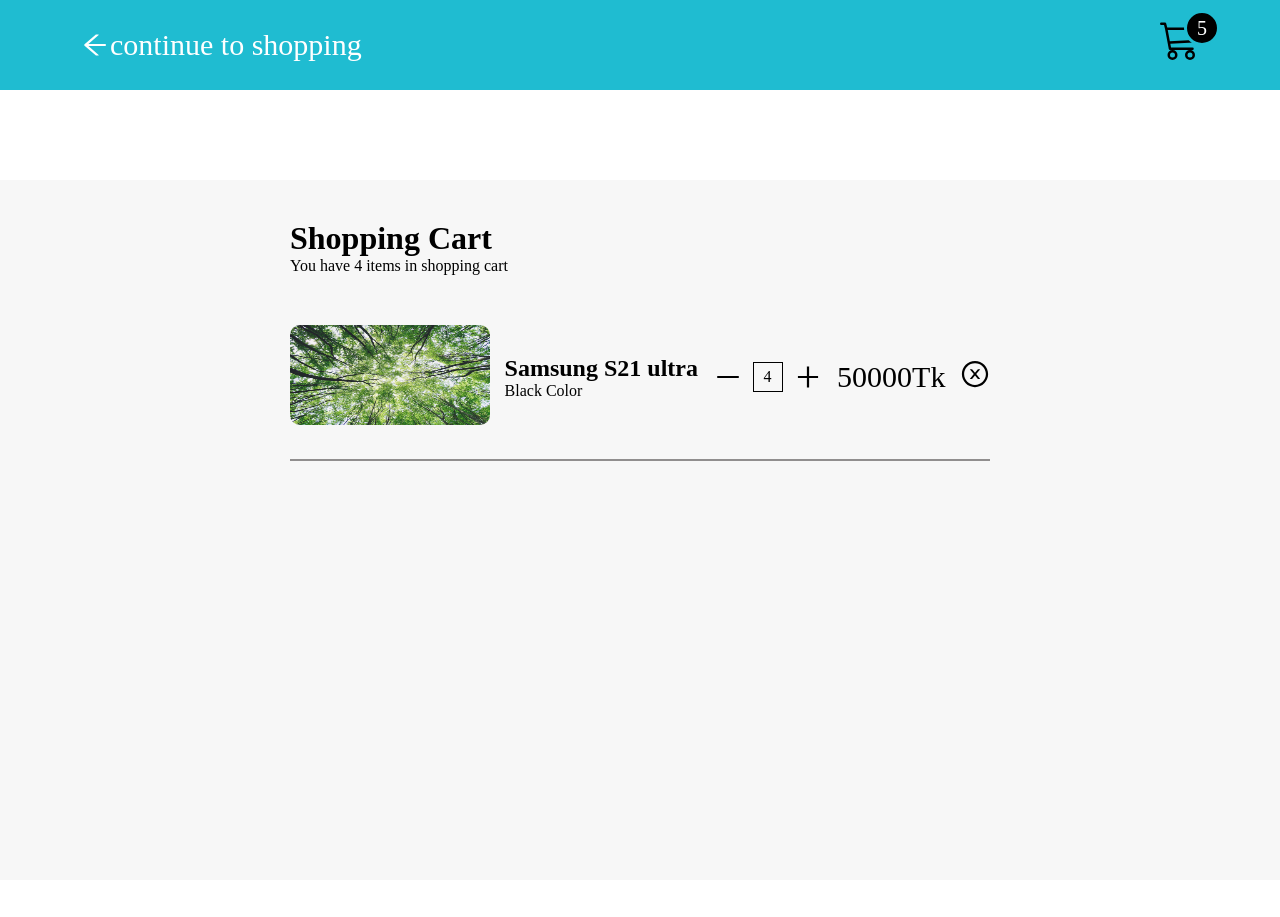
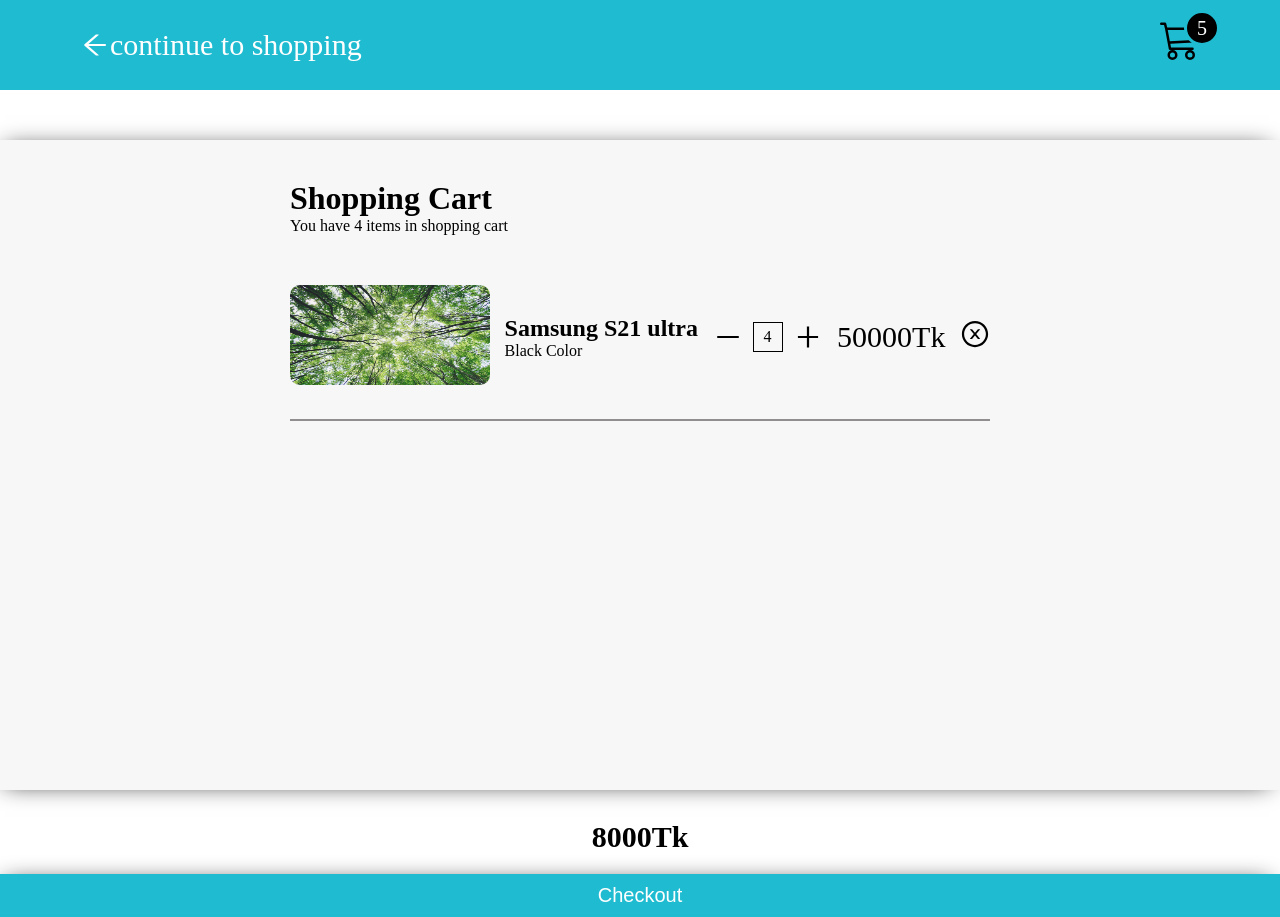
Before and after one commit to taufik69/cart, a React (Vite) app: page / in a window 1280 px wide. Before the commit the page ends 880 px from the top, so only its background shows below. Built offline with nearby package versions, Linux system fonts and the light colour scheme.

Commit message:
design fully complete

```diff
--- a/src/component/Cart.jsx
+++ b/src/component/Cart.jsx
@@ -55,8 +55,12 @@ const Cart = () => {
                 <AiOutlineCloseCircle />
               </div>
             </div>
+          </div>
+        </div>
 
-          </div>
+        <div className={styles.total_amount}>
+          <p className={styles.subtotalAmount}>8000Tk</p>
+          <button className={styles.button}>Checkout</button>
         </div>
       </div>
     </>
--- a/src/component/Cart.module.css
+++ b/src/component/Cart.module.css
@@ -47,11 +47,14 @@
 }
 
 .cart_body {
-  margin-top: 90px;
+  margin-top: 50px;
   overflow-y: scroll;
   padding: 40px 150px;
-  height: 700px;
+  height: 650px;
   background-color: #b6b6b61b;
+  box-shadow: -3px 1px 23px -8px rgba(0, 0, 0, 0.92);
+  -webkit-box-shadow: -3px 1px 23px -8px rgba(0, 0, 0, 0.92);
+  -moz-box-shadow: -3px 1px 23px -8px rgba(0, 0, 0, 0.92);
 }
 .main_cart_item {
   padding: 0 140px;
@@ -59,10 +62,11 @@
 .shopping_title {
   padding: 0 140px;
 }
-img {
+.img {
   width: 200px;
   height: 100px;
   border-radius: 10px;
+  cursor: pointer;
 }
 
 .cart_item {
@@ -83,3 +87,28 @@ img {
   font-size: 30px;
   cursor: pointer;
 }
+
+.total_amount {
+  margin-top: 30px;
+  text-align: center;
+  flex-direction: column;
+  display: flex;
+  row-gap: 20px;
+  justify-content: flex-end;
+}
+.subtotalAmount {
+  font-size: 30px;
+  font-weight: 700;
+}
+.button {
+  cursor: pointer;
+  padding: 10px 0px;
+  background: #1fbcd1;
+  border: none;
+  color: white;
+  font-size: 20px;
+  font-weight: 500;
+  box-shadow: -3px 1px 23px -8px rgba(0, 0, 0, 0.92);
+  -webkit-box-shadow: -3px 1px 23px -8px rgba(0, 0, 0, 0.92);
+  -moz-box-shadow: -3px 1px 23px -8px rgba(0, 0, 0, 0.92);
+}
```
